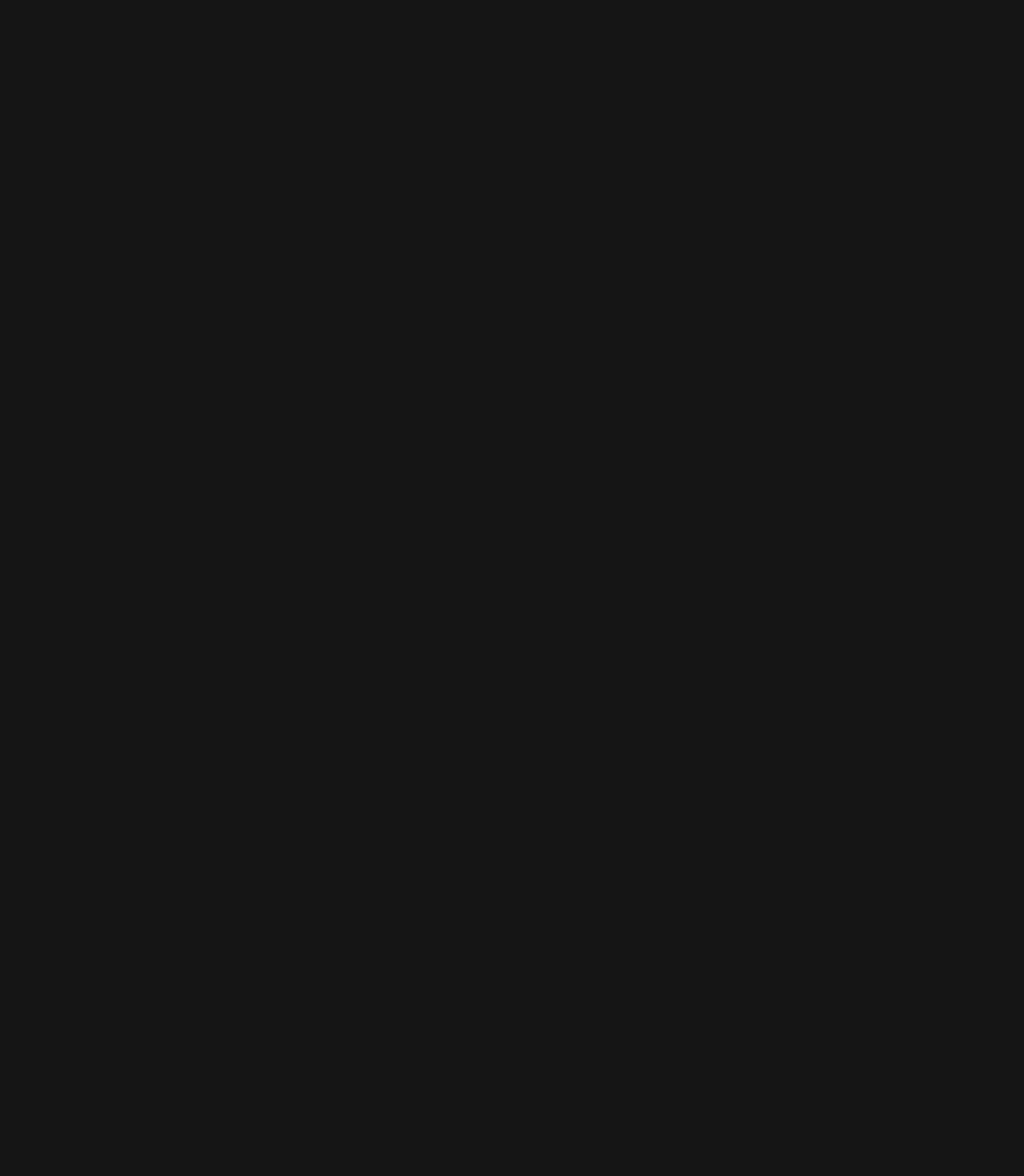
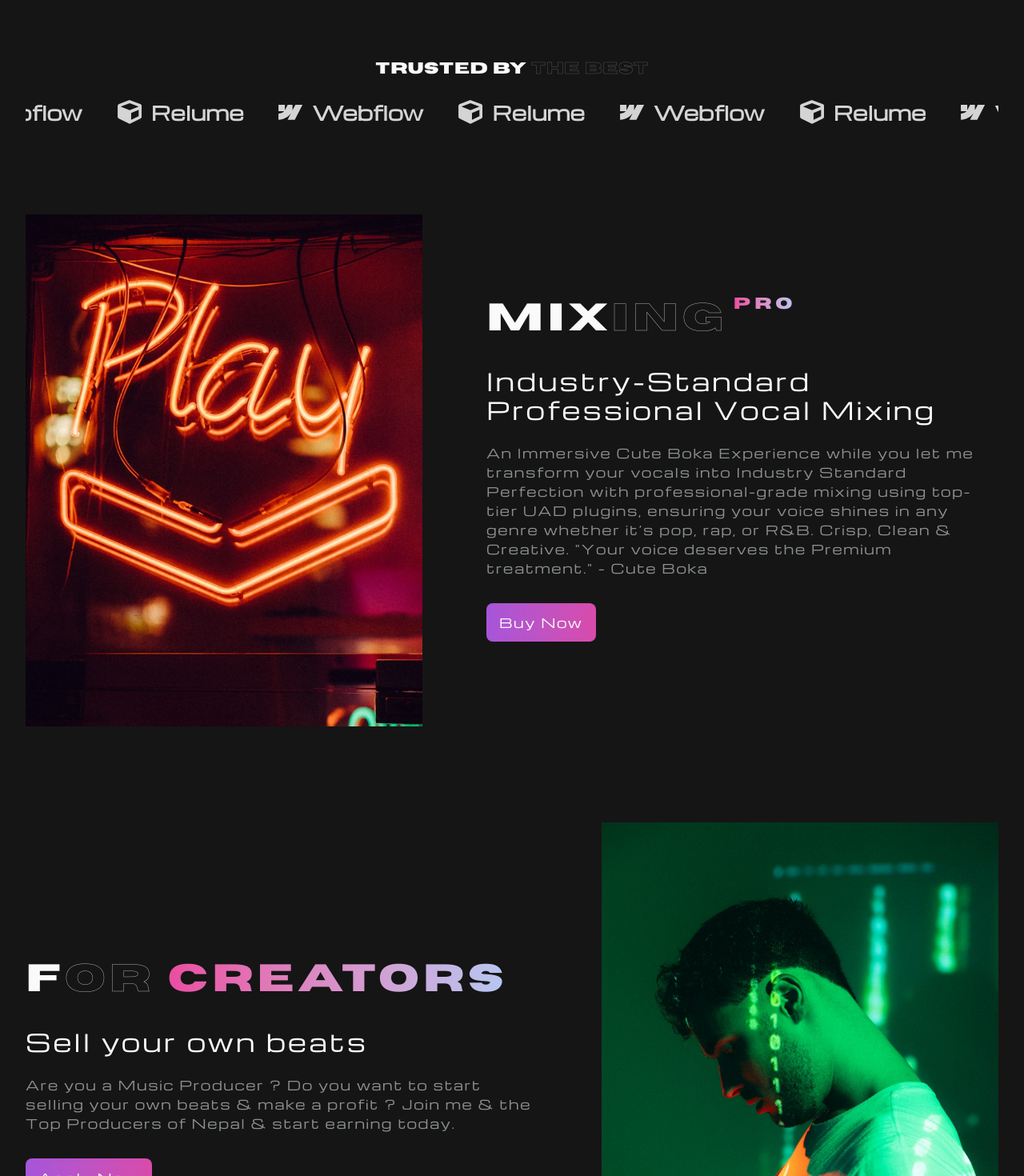
Before and after one commit to SujanBudhaMagar/cute-bokaa, a Next.js app: page / in a window 1280 px wide. Shown: the part 1060-2530 px from the top of the page at 80% size. Before the commit the page ends 1116 px from the top, so only its background shows below. Built offline with nearby package versions, Linux system fonts and the light colour scheme.

Commit message:
ui feat landing page

```diff
--- a/src/app/(Home_Routes)/page.tsx
+++ b/src/app/(Home_Routes)/page.tsx
@@ -1,6 +1,9 @@
 import MusicCard from "@/components/card/MusicCard";
+import Footer from "@/components/Footer";
 import SearchBar from "@/components/SearchBar";
+import CustomSwiperSlide from "@/components/SwiperSlide";
 import { MusicCardData, Treading } from "@/constants";
+import Image from "next/image";
 import React from "react";
 import { BsFire } from "react-icons/bs";
 
@@ -9,7 +12,7 @@
     <div>
       <SearchBar />
 
-      {/* treading track */}
+      {/* trending track */}
       <section className="globalContainer pb-16">
         <h3 className="text-center text-4xl font-bold horizon text-white">
           <span className="bg-gradient-to-r from-[#B4C8F2] via-[#B4C8F2] to-[#E94DA1] text-transparent bg-clip-text ">
@@ -49,15 +52,14 @@
           ))}
         </div>
       </section>
+      {/* trending track */}
 
+      {/* Custom beat box  */}
       <section className="globalContainer pb-16 flex items-center justify-center">
-
-        <div className="relative w-[768px] h-[222px] bg-[#252525] text-center rounded-lg flex items-center justify-center z-10">
+        <div className="relative w-[768px] h-[222px] bg-[#252525] text-center rounded-lg flex items-center justify-center">
           <div>
-           <div className="w-[120px] h-[223px] bg-transparent border border-r-0 border-[#F03F9880] rounded-l-lg absolute top-0 left-0 -mt-[1px]">
-           </div>
-           <div className="w-[120px] h-[223px] bg-transparent border border-l-0 border-[#F03F9880] rounded-r-lg absolute top-0 right-0 -mt-[1px]">
-           </div>
+            <div className="w-[120px] h-[223px] bg-transparent border border-r-0 border-[#F03F9880] rounded-l-lg absolute top-0 left-0 -mt-[1px]"></div>
+            <div className="w-[120px] h-[223px] bg-transparent border border-l-0 border-[#F03F9880] rounded-r-lg absolute top-0 right-0 -mt-[1px]"></div>
             <h1 className="horizon-outlined text-xl text-[#FAFAFA] inline relative">
               Custom <span className="horizon">Beat </span>
               <span className="horizon text-sm inline -mt-2 ml-2 absolute bg-gradient-to-r from-[#E94DA1] to-[#B4C8F2] text-transparent bg-clip-text">
@@ -73,6 +75,99 @@
           </div>
         </div>
       </section>
+      {/* Custom beat box  */}
+
+      {/* Trusted client  */}
+      <section className="globalContainer pt-4 pb-20">
+        <h1 className="text-[#FAFAFA] text-xl horizon text-center tracking-wide">
+          Trusted by <span className="horizon-outlined">the BEST</span>
+        </h1>
+        <div className="-mt-2">
+          <CustomSwiperSlide />
+        </div>
+      </section>
+      {/* Trusted client  */}
+
+      {/* Mixing Pro  */}
+      <section className="globalContainer pb-20">
+        <div className="flex items-center gap-20">
+          <div className="relative w-[616px] h-[640px]">
+            <Image
+              src={"/img/Mixingpro.jpg"}
+              alt="mixingImg"
+              width={1000}
+              height={1000}
+              className="object-cover w-full h-full object-[object-position:50%_10%]"
+            />
+          </div>
+          <div>
+            <h1 className="horizon text-5xl text-[#FAFAFA] inline tracking-widest relative">
+              Mix<span className="horizon-outlined">ing</span>
+              <span className="horizon text-xl inline -mt-2 ml-2 absolute bg-gradient-to-r from-[#E94DA1] to-[#B4C8F2] text-transparent bg-clip-text">
+                PRO
+              </span>
+            </h1>
+
+            <div className="w-[640px] ">
+              <p className="text-3xl text-[#FAFAFA] mt-9 tracking-widest">
+                Industry-Standard Professional Vocal Mixing
+              </p>
+              <p className="mt-6 text-[#8C9092] tracking-widest">
+                {`An Immersive Cute Boka Experience while you let me transform your
+              vocals into Industry Standard Perfection with professional-grade
+              mixing using top-tier UAD plugins, ensuring your voice shines in
+              any genre whether it’s pop, rap, or R&B. Crisp, Clean & Creative.
+              "Your voice deserves the Premium treatment." - Cute Boka`}
+              </p>
+              <button className="text-[16px] py-3 px-4 bg-gradient-to-r mt-8 from-[#A655DA] to-[#D84BAB] rounded-lg text-[#FAFAFA] hover:bg-[#252525] cursor-pointer  tracking-widest ">
+                Buy Now
+              </button>
+            </div>
+          </div>
+        </div>
+      </section>
+      {/* Mixing Pro  */}
+
+      {/* for creators  */}
+      <section className="globalContainer py-10 pb-20">
+        <div className="flex items-center gap-20">
+          <div>
+            <h1 className="horizon text-5xl text-[#FAFAFA] inline tracking-widest">
+              F<span className="horizon-outlined">or </span>
+              <span className="horizon text-5xl inline bg-gradient-to-r from-[#E94DA1] to-[#B4C8F2] text-transparent bg-clip-text">
+                Creators
+              </span>
+            </h1>
+
+            <div className="w-[640px] ">
+              <p className="text-3xl text-[#FAFAFA] mt-9 tracking-widest">
+                Sell your own beats
+              </p>
+              <p className="mt-6 text-[#8C9092] tracking-widest">
+                {`Are you a Music Producer ? Do you want to start selling your own beats & make a profit ? Join me & the Top Producers of Nepal & start earning today.`}
+              </p>
+              <button className="text-[16px] py-3 px-4 bg-gradient-to-r mt-8 from-[#A655DA] to-[#D84BAB] rounded-lg text-[#FAFAFA] hover:bg-[#252525] cursor-pointer  tracking-widest ">
+                Apply Now
+              </button>
+            </div>
+          </div>
+
+          <div className="relative w-[616px] h-[640px]">
+            <Image
+              src={"/img/creators.jpg"}
+              alt="mixingImg"
+              width={1000}
+              height={1000}
+              className="object-cover w-full h-full object-[object-position:50%_10%]"
+            />
+          </div>
+        </div>
+      </section>
+      {/* Mixing Pro  */}
+
+
+      <Footer/>
+
     </div>
   );
 };
--- a/src/components/Footer.tsx
+++ b/src/components/Footer.tsx
@@ -6,7 +6,7 @@
 
 const Footer = () => {
   return (
-    <div className="bg-black h-full mt-20">
+    <div className="bg-[#151515] h-full mt-20">
       <div className="flex items-center justify-between">
         {/* booking */}
         <div className="flex flex-col ml-10 gap-8">
--- a/src/components/SwiperSlide.tsx
+++ b/src/components/SwiperSlide.tsx
@@ -14,7 +14,7 @@
   );
 
   return (
-    <div className="w-full mt-6 h-24 overflow-hidden relative">
+    <div className="w-full h-24 overflow-hidden relative">
       <div className="relative w-full h-full animate-slide gap-3">
         {repeatedSlides.map((slide, index) => (
           <div
```
Also changed, not shown: public/img/Mixingpro.jpg (added), public/img/creators.jpg (added).
